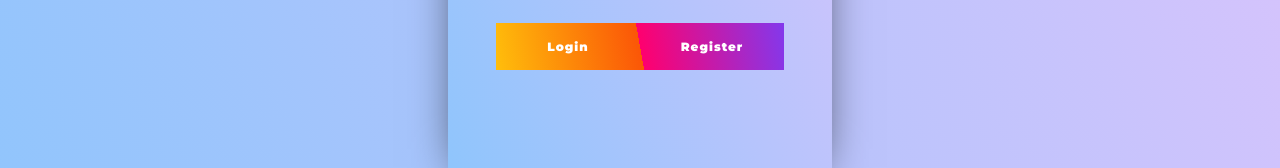
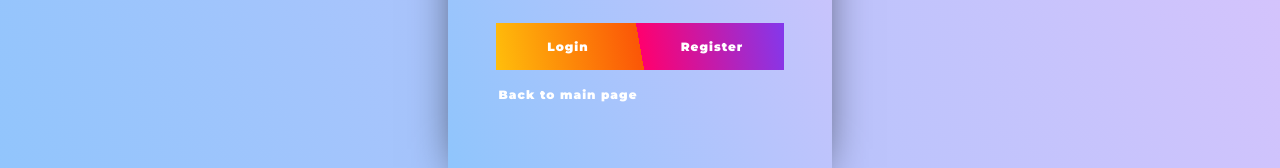
Before and after one commit to saumyamahajan/YouFirst, a plain HTML site: page signinsignup/index.html in a window 1280 px wide. Shown: the part 493-661 px from the top of the page. Drawn offline with Linux system fonts and the light colour scheme; a web font is replaced by a local one.

Commit message:
updated signup page

```diff
--- a/signinsignup/index.html
+++ b/signinsignup/index.html
@@ -32,6 +32,7 @@
                         <div id="button_container">
                             <button onclick="login()">Login</button>
                             <button onclick="register()">Register</button>
+                            <button onclick="window.location.href='https://you-first.netlify.app/'">Back to main page</button>
                         </div>
 
                     </div>
```
